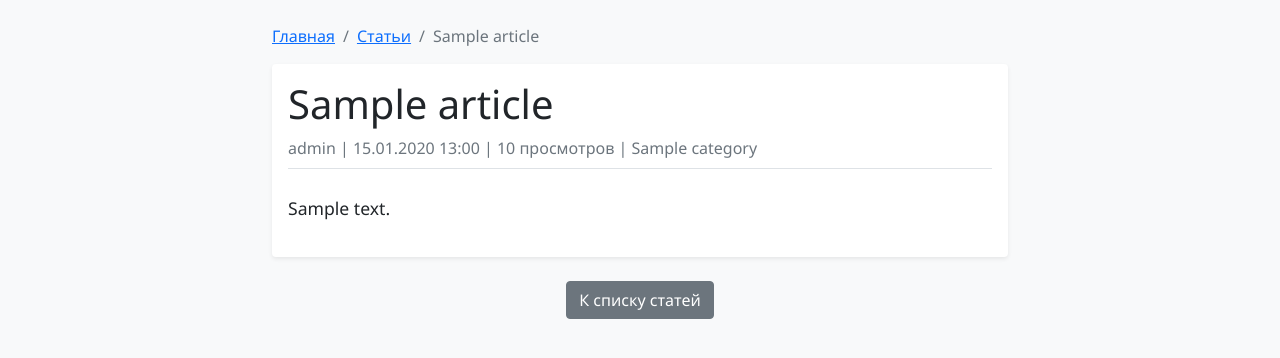
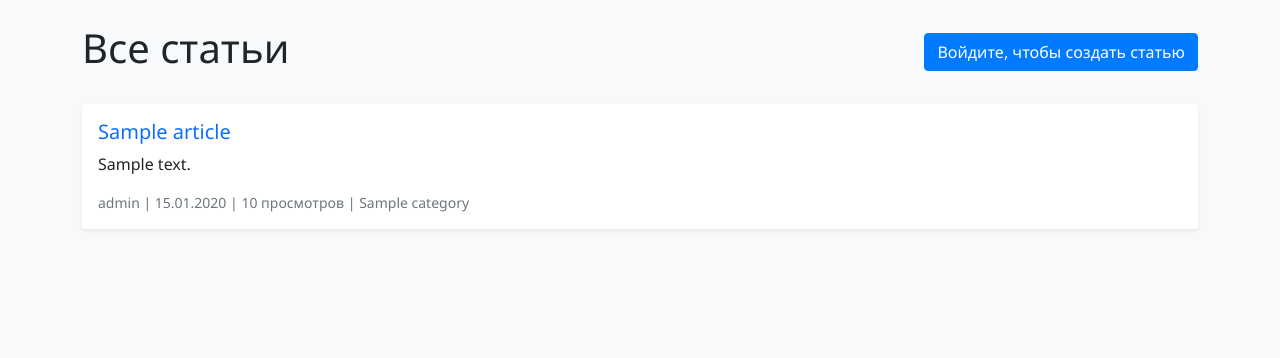
Before and after one commit to NinthAcolite/IThubWiki, a Django app: template articles/templates/articles/articlelist.html in a window 1280 px wide. Shown: the part 62-420 px from the top of the page. Run offline with Django 4.2, Linux system fonts and the light colour scheme; the template is opened without the code that fills it: values that come from a table or form of the project are taken from there, others are empty; data comes from the database, SQL or seed files in the repository; tables that the repository leaves empty hold one stand-in row (values such as "Sample post").

Commit message:
check point 2

```diff
--- a/articles/templates/articles/articlelist.html
+++ b/articles/templates/articles/articlelist.html
@@ -2,45 +2,57 @@
 
 {% block content %}
 <div class="row">
-    <div class="col-lg-8 mx-auto">
-        <nav aria-label="breadcrumb">
-            <ol class="breadcrumb">
-                <li class="breadcrumb-item"><a href="/">Главная</a></li>
-                <li class="breadcrumb-item"><a href="/articles/">Статьи</a></li>
-                <li class="breadcrumb-item active">{{ article.title|truncatechars:50 }}</li>
-            </ol>
-        </nav>
+    <div class="col-12">
+        <div class="d-flex justify-content-between align-items-center mb-4">
+            <h1><i class="fas fa-book"></i> Все статьи</h1>
+            {% if user.is_authenticated %}
+                <a href="/create/" class="btn btn-success btn-lg">
+                    <i class="fas fa-plus-circle"></i> Создать новую статью
+                </a>
+            {% else %}
+                <a href="/login/" class="btn btn-primary">
+                    <i class="fas fa-sign-in-alt"></i> Войдите, чтобы создать статью
+                </a>
+            {% endif %}
+        </div>
 
-        <div class="card shadow-sm">
+        {% if articles %}
+            {% for article in articles %}
+                <div class="card mb-3 shadow-sm">
                     <div class="card-body">
-                <h1 class="card-title">{{ article.title }}</h1>
-
-                <div class="text-muted mb-4 pb-2 border-bottom">
+                        <h5 class="card-title">
+                            <a href="/article/{{ article.id }}/" class="text-decoration-none">
+                                {{ article.title }}
+                            </a>
+                        </h5>
+                        <p class="card-text">{{ article.content|truncatewords:100|safe }}</p>
+                        <div class="text-muted small">
                             <i class="fas fa-user"></i> {{ article.author.username }} |
-                    <i class="fas fa-calendar"></i> {{ article.created_at|date:"d.m.Y H:i" }} |
+                            <i class="fas fa-calendar"></i> {{ article.created_at|date:"d.m.Y" }} |
                             <i class="fas fa-eye"></i> {{ article.views_count }} просмотров
                             {% if article.category %}
                                 | <i class="fas fa-tag"></i> {{ article.category.name }}
                             {% endif %}
                         </div>
-
-                <div class="article-content" style="line-height: 1.8; font-size: 1.1rem;">
-                    {{ article.content|linebreaks|safe }}
                     </div>
-
-                {% if article.updated_at != article.created_at %}
-                    <div class="alert alert-info mt-4">
-                        <small><i class="fas fa-edit"></i> Последнее обновление: {{ article.updated_at|date:"d.m.Y H:i" }}</small>
+                </div>
+            {% endfor %}
+        {% else %}
+            <div class="alert alert-info text-center">
+                <i class="fas fa-info-circle fa-3x mb-3"></i>
+                <h4>В базе знаний пока нет статей</h4>
+                <p>Станьте первым автором!</p>
+                {% if user.is_authenticated %}
+                    <a href="/create/" class="btn btn-primary mt-2">
+                        <i class="fas fa-plus-circle"></i> Создать первую статью
+                    </a>
+                {% else %}
+                    <a href="/login/" class="btn btn-primary mt-2">
+                        <i class="fas fa-sign-in-alt"></i> Войдите, чтобы создать статью
+                    </a>
+                {% endif %}
             </div>
         {% endif %}
     </div>
 </div>
-
-        <div class="mt-4 text-center">
-            <a href="/articles/" class="btn btn-secondary">
-                <i class="fas fa-arrow-left"></i> К списку статей
-            </a>
-        </div>
-    </div>
-</div>
 {% endblock %}
```
Lines whose indentation alone changed are shown as unchanged.
